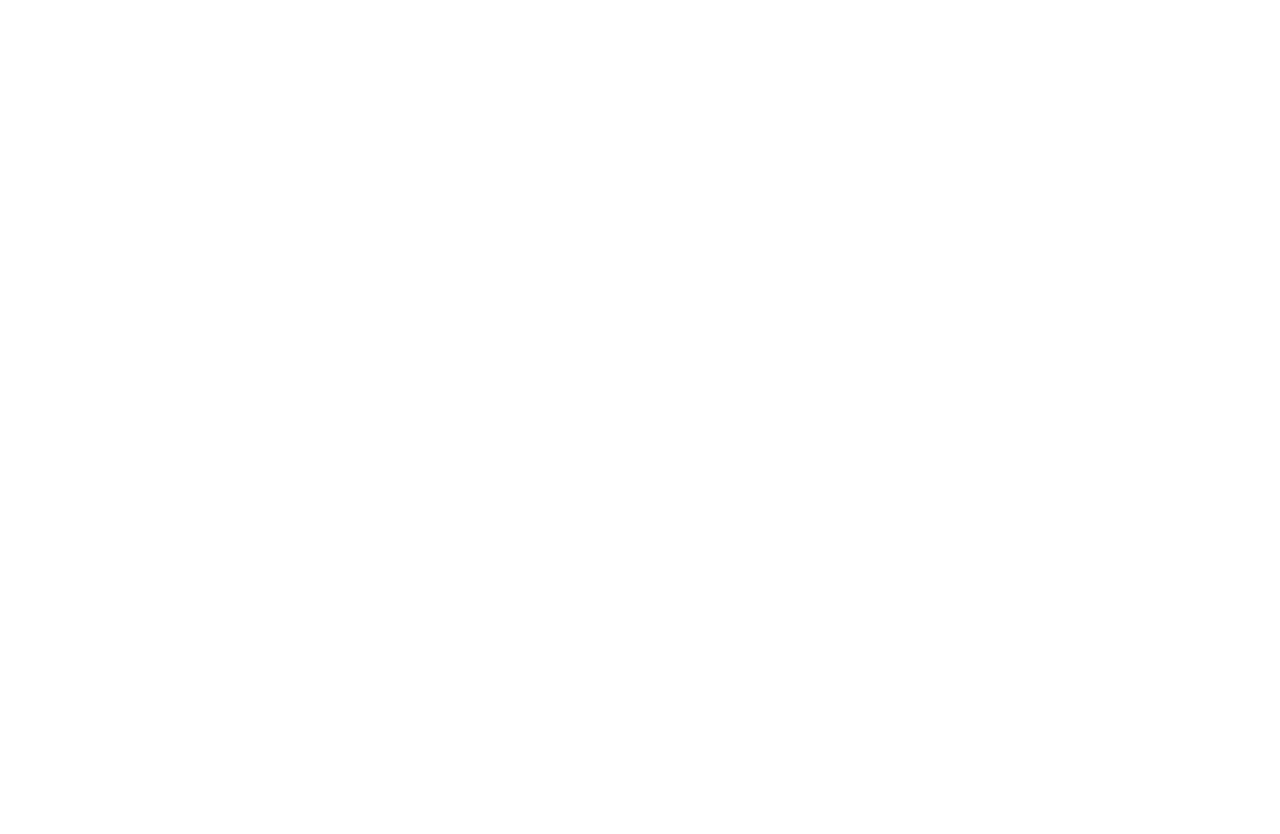
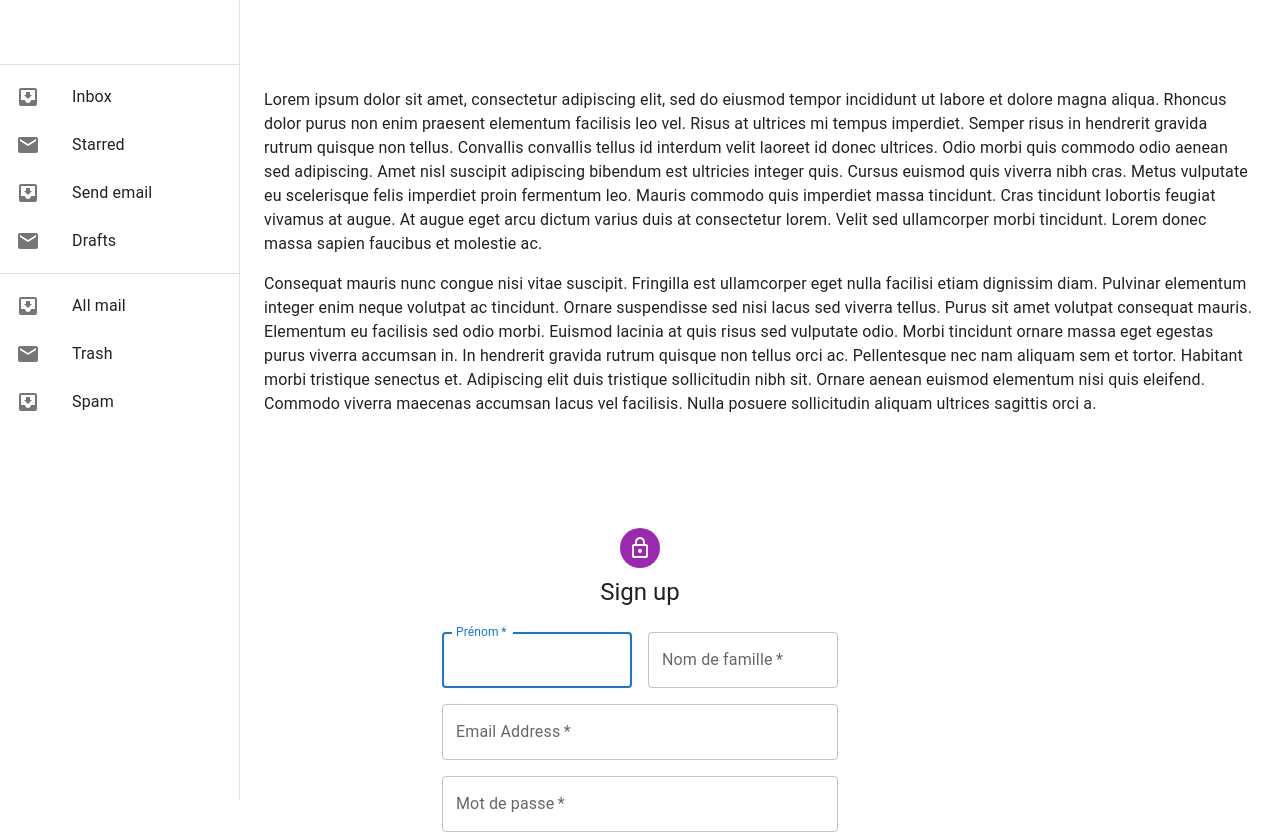
Before and after one commit to FlorianeLNT/NomNom-CookingNetwork, a React (Vite) app: page / in a window 1280 px wide. Shown: the top 834 px of the page. Before the commit the page ends 800 px from the top, so only its background shows below. Built offline with nearby package versions, Linux system fonts and the light colour scheme.

Commit message:
NavBar création et maj signUp

```diff
--- a/src/App.jsx
+++ b/src/App.jsx
@@ -3,6 +3,8 @@ import { useState } from "react";
 import "./App.css";
 import Home from "./Component/Home/Home";
 import Login from "./Component/Login/Login";
+import NavBar from "./Component/NavBar/NavBar";
+import SignUp from "./Component/Signup/Signup";
 
 // Commentaire pour tester
 function App() {
@@ -18,6 +20,8 @@ function App() {
   ]);
   return (
     <div>
+      <NavBar />
+      <SignUp />
       <RouterProvider router={router} />
     </div>
   );
--- a/src/Component/NavBar/NavBar.jsx
+++ b/src/Component/NavBar/NavBar.jsx
@@ -1,9 +1,115 @@
-import "./NavBar.css";
-import Login from "../Login/Login";
-import Signup from "../Signup/Signup";
-import Profil from "../Profil/Profil";
+import * as React from "react";
+import Box from "@mui/material/Box";
+import Drawer from "@mui/material/Drawer";
+import CssBaseline from "@mui/material/CssBaseline";
+import AppBar from "@mui/material/AppBar";
+import Toolbar from "@mui/material/Toolbar";
+import List from "@mui/material/List";
+import Typography from "@mui/material/Typography";
+import Divider from "@mui/material/Divider";
+import ListItem from "@mui/material/ListItem";
+import ListItemButton from "@mui/material/ListItemButton";
+import ListItemIcon from "@mui/material/ListItemIcon";
+import ListItemText from "@mui/material/ListItemText";
+import InboxIcon from "@mui/icons-material/MoveToInbox";
+import MailIcon from "@mui/icons-material/Mail";
 
-function Menu() {
-  return <></>;
+const drawerWidth = 240;
+
+function NavBar() {
+  return (
+    <Box sx={{ display: "flex" }}>
+      <CssBaseline />
+      <AppBar
+        position="fixed"
+        sx={{ width: `calc(100% - ${drawerWidth}px)`, ml: `${drawerWidth}px` }}
+      ></AppBar>
+      <Drawer
+        sx={{
+          width: drawerWidth,
+          flexShrink: 0,
+          "& .MuiDrawer-paper": {
+            width: drawerWidth,
+            boxSizing: "border-box",
+          },
+        }}
+        variant="permanent"
+        anchor="left"
+      >
+        <Toolbar />
+        <Divider />
+        <List>
+          {["Inbox", "Starred", "Send email", "Drafts"].map((text, index) => (
+            <ListItem key={text} disablePadding>
+              <ListItemButton>
+                <ListItemIcon>
+                  {index % 2 === 0 ? <InboxIcon /> : <MailIcon />}
+                </ListItemIcon>
+                <ListItemText primary={text} />
+              </ListItemButton>
+            </ListItem>
+          ))}
+        </List>
+        <Divider />
+        <List>
+          {["All mail", "Trash", "Spam"].map((text, index) => (
+            <ListItem key={text} disablePadding>
+              <ListItemButton>
+                <ListItemIcon>
+                  {index % 2 === 0 ? <InboxIcon /> : <MailIcon />}
+                </ListItemIcon>
+                <ListItemText primary={text} />
+              </ListItemButton>
+            </ListItem>
+          ))}
+        </List>
+      </Drawer>
+      <Box
+        component="main"
+        sx={{ flexGrow: 1, bgcolor: "background.default", p: 3 }}
+      >
+        <Toolbar />
+        <Typography paragraph>
+          Lorem ipsum dolor sit amet, consectetur adipiscing elit, sed do
+          eiusmod tempor incididunt ut labore et dolore magna aliqua. Rhoncus
+          dolor purus non enim praesent elementum facilisis leo vel. Risus at
+          ultrices mi tempus imperdiet. Semper risus in hendrerit gravida rutrum
+          quisque non tellus. Convallis convallis tellus id interdum velit
+          laoreet id donec ultrices. Odio morbi quis commodo odio aenean sed
+          adipiscing. Amet nisl suscipit adipiscing bibendum est ultricies
+          integer quis. Cursus euismod quis viverra nibh cras. Metus vulputate
+          eu scelerisque felis imperdiet proin fermentum leo. Mauris commodo
+          quis imperdiet massa tincidunt. Cras tincidunt lobortis feugiat
+          vivamus at augue. At augue eget arcu dictum varius duis at consectetur
+          lorem. Velit sed ullamcorper morbi tincidunt. Lorem donec massa sapien
+          faucibus et molestie ac.
+        </Typography>
+        <Typography paragraph>
+          Consequat mauris nunc congue nisi vitae suscipit. Fringilla est
+          ullamcorper eget nulla facilisi etiam dignissim diam. Pulvinar
+          elementum integer enim neque volutpat ac tincidunt. Ornare suspendisse
+          sed nisi lacus sed viverra tellus. Purus sit amet volutpat consequat
+          mauris. Elementum eu facilisis sed odio morbi. Euismod lacinia at quis
+          risus sed vulputate odio. Morbi tincidunt ornare massa eget egestas
+          purus viverra accumsan in. In hendrerit gravida rutrum quisque non
+          tellus orci ac. Pellentesque nec nam aliquam sem et tortor. Habitant
+          morbi tristique senectus et. Adipiscing elit duis tristique
+          sollicitudin nibh sit. Ornare aenean euismod elementum nisi quis
+          eleifend. Commodo viverra maecenas accumsan lacus vel facilisis. Nulla
+          posuere sollicitudin aliquam ultrices sagittis orci a.
+        </Typography>
+      </Box>
+    </Box>
+  );
 }
-export default Menu;
+export default NavBar;
+
+// import "./NavBar.css";
+// import Login from "../Login/Login";
+// import Signup from "../Signup/Signup";
+// import Profil from "../Profil/Profil";
+
+// function Menu() {
+//   return <></>;
+// }
+// export default Menu;
--- a/src/Component/Signup/Signup.jsx
+++ b/src/Component/Signup/Signup.jsx
@@ -1,4 +1,4 @@
-import * as React from "react";
+import { useState } from "react";
 import Avatar from "@mui/material/Avatar";
 import Button from "@mui/material/Button";
 import CssBaseline from "@mui/material/CssBaseline";
@@ -36,13 +36,47 @@ function Copyright(props) {
 const defaultTheme = createTheme();
 
 function SignUp() {
-  const handleSubmit = (event) => {
+  const [email, setEmail] = useState("");
+  const [password, setPassword] = useState("");
+  // const [comfirmPassword, setComfirmPassword] = useState("");
+  const [firstName, setFirstName] = useState("");
+  const [lastName, setLastName] = useState("");
+  const [message, setMessage] = useState("");
+
+  const handleSubmit = async (event) => {
     event.preventDefault();
-    const data = new FormData(event.currentTarget);
-    console.log({
-      email: data.get("email"),
-      password: data.get("password"),
-    });
+
+    const options = {
+      method: "POST",
+      headers: {
+        "Content-Type": "application/json",
+      },
+      body: JSON.stringify({
+        email: email,
+        password: password,
+        firstName: firstName,
+        lastName: lastName,
+      }),
+    };
+    const response = await fetch(
+      "https://social-network-api.osc-fr1.scalingo.io/nom-nom/register",
+      options
+    );
+
+    const data = await response.json();
+
+    if (!response.ok) {
+      console.error(`Erreur ${response.status}: ${response.statusText}`);
+    }
+
+    if (data.message) {
+      setMessage(data.message);
+    }
+
+    // if (password != comfirmPassword) {
+    //   setMessage("Veuillez saisir des mots de passe identiques");
+    //   return;
+    // }
   };
 
   return (
@@ -77,8 +111,10 @@ function SignUp() {
                   required
                   fullWidth
                   id="firstName"
-                  label="First Name"
+                  label="Prénom"
                   autoFocus
+                  value={firstName}
+                  onChange={(e) => setFirstName(e.target.value)}
                 />
               </Grid>
               <Grid item xs={12} sm={6}>
@@ -86,9 +122,11 @@ function SignUp() {
                   required
                   fullWidth
                   id="lastName"
-                  label="Last Name"
+                  label="Nom de famille"
                   name="lastName"
                   autoComplete="family-name"
+                  value={lastName}
+                  onChange={(e) => setLastName(e.target.value)}
                 />
               </Grid>
               <Grid item xs={12}>
@@ -99,6 +137,8 @@ function SignUp() {
                   label="Email Address"
                   name="email"
                   autoComplete="email"
+                  value={email}
+                  onChange={(e) => setEmail(e.target.value)}
                 />
               </Grid>
               <Grid item xs={12}>
@@ -106,12 +146,27 @@ function SignUp() {
                   required
                   fullWidth
                   name="password"
-                  label="Password"
+                  label="Mot de passe"
                   type="password"
                   id="password"
-                  autoComplete="new-password"
+                  autoComplete="current-password"
+                  value={password}
+                  onChange={(e) => setPassword(e.target.value)}
                 />
               </Grid>
+              {/* <Grid item xs={12}>
+                <TextField
+                  required
+                  fullWidth
+                  name="comfirmPassword"
+                  label="Comfirmer mot de passe"
+                  type="Password"
+                  id="comfirmPassword"
+                  autoComplete="new-password"
+                  value={comfirmPassword}
+                  onChange={(e) => setComfirmPassword(e.target.value)}
+                />
+              </Grid> */}
               <Grid item xs={12}>
                 <FormControlLabel
                   control={
@@ -137,7 +192,9 @@ function SignUp() {
               </Grid>
             </Grid>
           </Box>
+          <div>{message && <div style={{ color: "red" }}>{message}</div>}</div>
         </Box>
+
         <Copyright sx={{ mt: 5 }} />
       </Container>
     </ThemeProvider>
```
